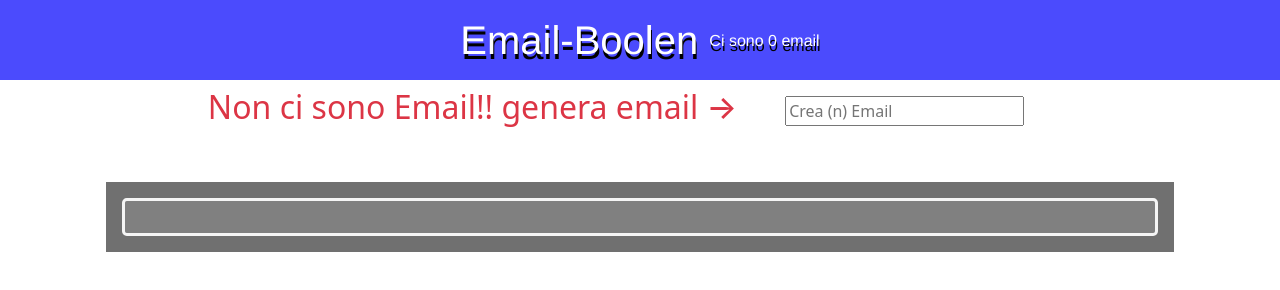
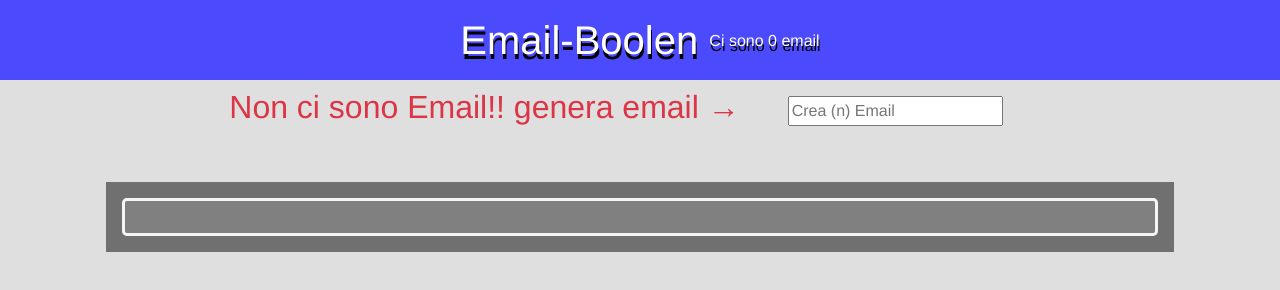
Before and after one commit to Salvatore1985/vue-email-list, a plain HTML site: page index.html in a window 1280 px wide. Drawn offline with nearby package versions, Linux system fonts and the light colour scheme.

Commit message:
aggiunto colore

```diff
--- a/css/style.css
+++ b/css/style.css
@@ -1,8 +1,12 @@
+body{
+    font-family: 'Franklin Gothic Medium', 'Arial Narrow', Arial, sans-serif;
+background-color: rgb(223, 223, 223)
+}
 header{
     background-color: rgb(75, 75, 253);
+   /*  background-color: rgb(179, 176, 176); */
     color:white;
     text-shadow: 1px 5px black;
-    font-family: 'Franklin Gothic Medium', 'Arial Narrow', Arial, sans-serif;
 }
 div.my-container-email{
     background-color: rgb(112, 112, 112);
@@ -19,3 +23,6 @@ ul li{
 sup{
     font-size: 1rem;
 }
+input{
+    color: rgb(75, 75, 253);
+}
```
